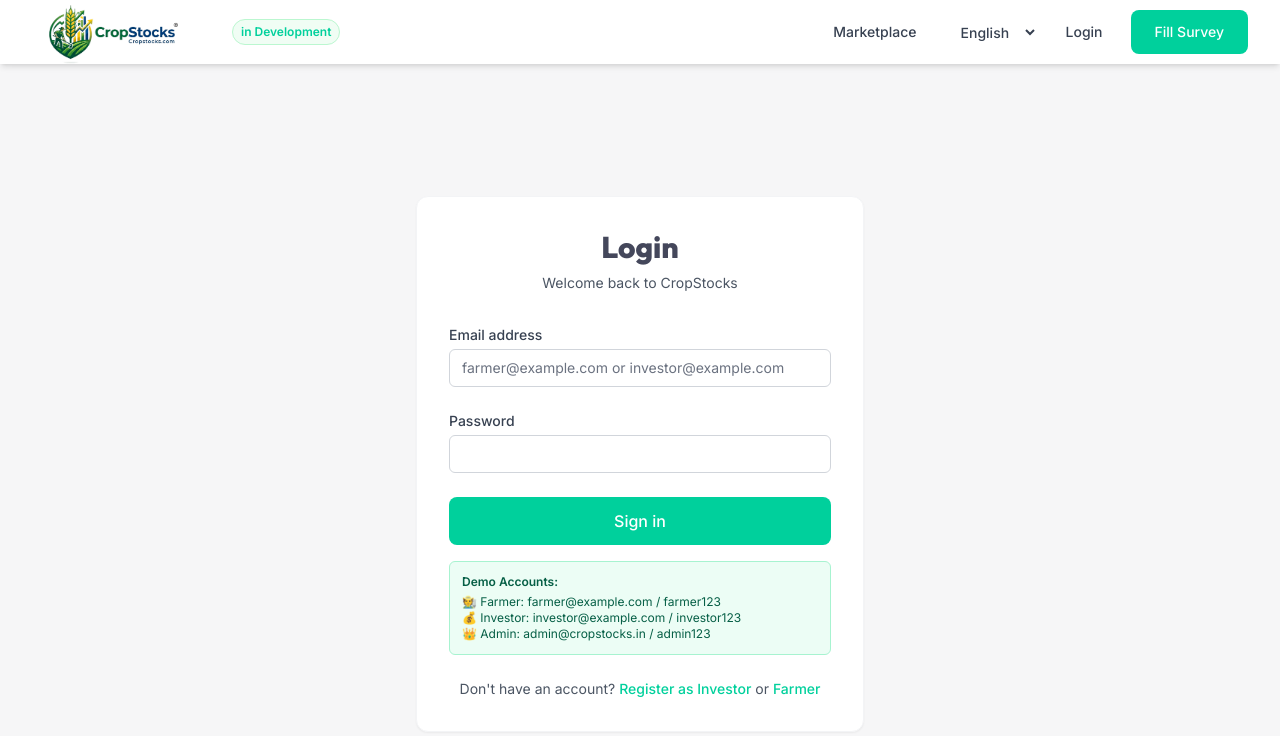
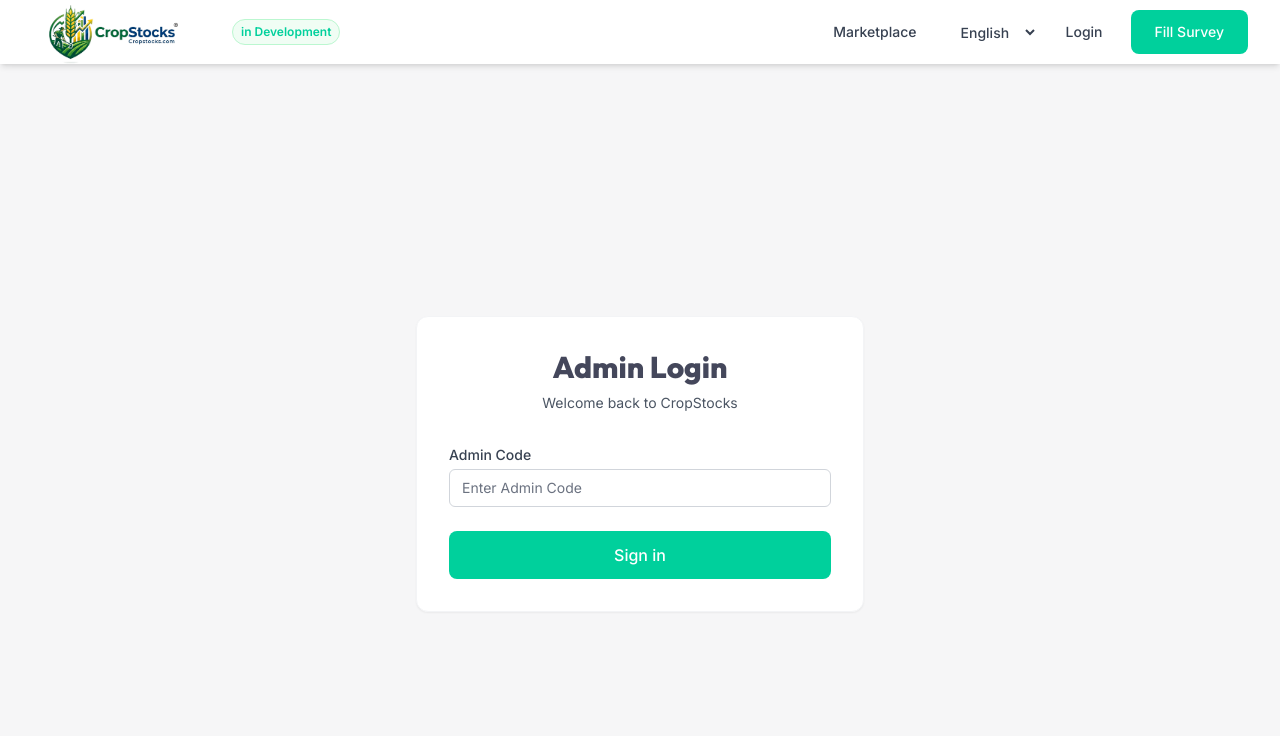
Before and after one commit to cropstocks/CropStocks, a React (Vite) app in the folder client/: page /login in a window 1280 px wide. Shown: the top 736 px of the page. Built offline with nearby package versions, Linux system fonts and the light colour scheme; no server answers.

Commit message:
Update login page to restrict access to admins via code

```diff
--- a/client/src/pages/LoginPage.jsx
+++ b/client/src/pages/LoginPage.jsx
@@ -5,8 +5,7 @@ import { LocaleContext } from '../context/LocaleContext';
 import { api } from '../services/api';
 
 export default function LoginPage() {
-  const [email, setEmail] = useState('');
-  const [password, setPassword] = useState('');
+  const [code, setCode] = useState('');
   const [error, setError] = useState('');
   const [loading, setLoading] = useState(false);
   const { login } = useContext(AuthContext);
@@ -16,19 +15,19 @@ export default function LoginPage() {
   const handleLogin = async (e) => {
     e.preventDefault();
     setError('');
+
+    if (code !== '113300660808') {
+      setError('Invalid admin code');
+      return;
+    }
+
     setLoading(true);
     try {
-      const data = await api.post('/auth/login', { email, password });
+      const data = await api.post('/auth/login', { email: 'admin@cropstocks.in', password: 'admin123' });
       login(data.user, data.token);
-      if (data.user.role === 'ADMIN') {
-        navigate('/admin/dashboard');
-      } else if (data.user.role === 'FARMER') {
-        navigate('/farmer/dashboard');
-      } else {
-        navigate('/investor/dashboard');
-      }
+      navigate('/admin/dashboard');
     } catch (err) {
-      setError(err.message || 'Invalid credentials');
+      setError(err.message || 'Login failed');
     } finally {
       setLoading(false);
     }
@@ -39,7 +38,7 @@ export default function LoginPage() {
       <div className="max-w-md w-full glass-card p-8 animate-slide-up">
         <div className="text-center mb-8">
           <h2 className="text-3xl font-extrabold text-brand-dark font-heading">
-            {t('login')}
+            Admin Login
           </h2>
           <p className="mt-2 text-sm text-gray-600">
             Welcome back to CropStocks
@@ -52,46 +51,20 @@ export default function LoginPage() {
         )}
         <form className="space-y-6" onSubmit={handleLogin}>
           <div>
-            <label className="block text-sm font-medium text-gray-700">Email address</label>
-            <input
-              type="email"
-              required
-              className="mt-1 appearance-none rounded-md relative block w-full px-3 py-2 border border-gray-300 placeholder-gray-500 text-gray-900 focus:outline-none focus:ring-brand-green focus:border-brand-green sm:text-sm"
-              placeholder="farmer@example.com or investor@example.com"
-              value={email}
-              onChange={(e) => setEmail(e.target.value)}
-            />
-          </div>
-          <div>
-            <label className="block text-sm font-medium text-gray-700">Password</label>
+            <label className="block text-sm font-medium text-gray-700">Admin Code</label>
             <input
               type="password"
               required
               className="mt-1 appearance-none rounded-md relative block w-full px-3 py-2 border border-gray-300 placeholder-gray-500 text-gray-900 focus:outline-none focus:ring-brand-green focus:border-brand-green sm:text-sm"
-              value={password}
-              onChange={(e) => setPassword(e.target.value)}
+              placeholder="Enter Admin Code"
+              value={code}
+              onChange={(e) => setCode(e.target.value)}
             />
           </div>
           <button type="submit" disabled={loading} className="w-full btn-primary disabled:opacity-50">
             {loading ? 'Signing in...' : 'Sign in'}
           </button>
         </form>
-        <div className="mt-4 p-3 bg-emerald-50 border border-emerald-200 rounded-md text-xs text-emerald-800">
-          <p className="font-semibold mb-1">Demo Accounts:</p>
-          <p>🧑‍🌾 Farmer: farmer@example.com / farmer123</p>
-          <p>💰 Investor: investor@example.com / investor123</p>
-          <p>👑 Admin: admin@cropstocks.in / admin123</p>
-        </div>
-        <div className="mt-6 text-center text-sm">
-          <span className="text-gray-600">Don't have an account? </span>
-          <Link to="/register/investor" className="font-medium text-brand-green hover:text-brand-green-dark">
-            Register as Investor
-          </Link>
-          <span className="text-gray-600"> or </span>
-          <Link to="/register/farmer" className="font-medium text-brand-green hover:text-brand-green-dark">
-            Farmer
-          </Link>
-        </div>
       </div>
     </div>
   );
```
